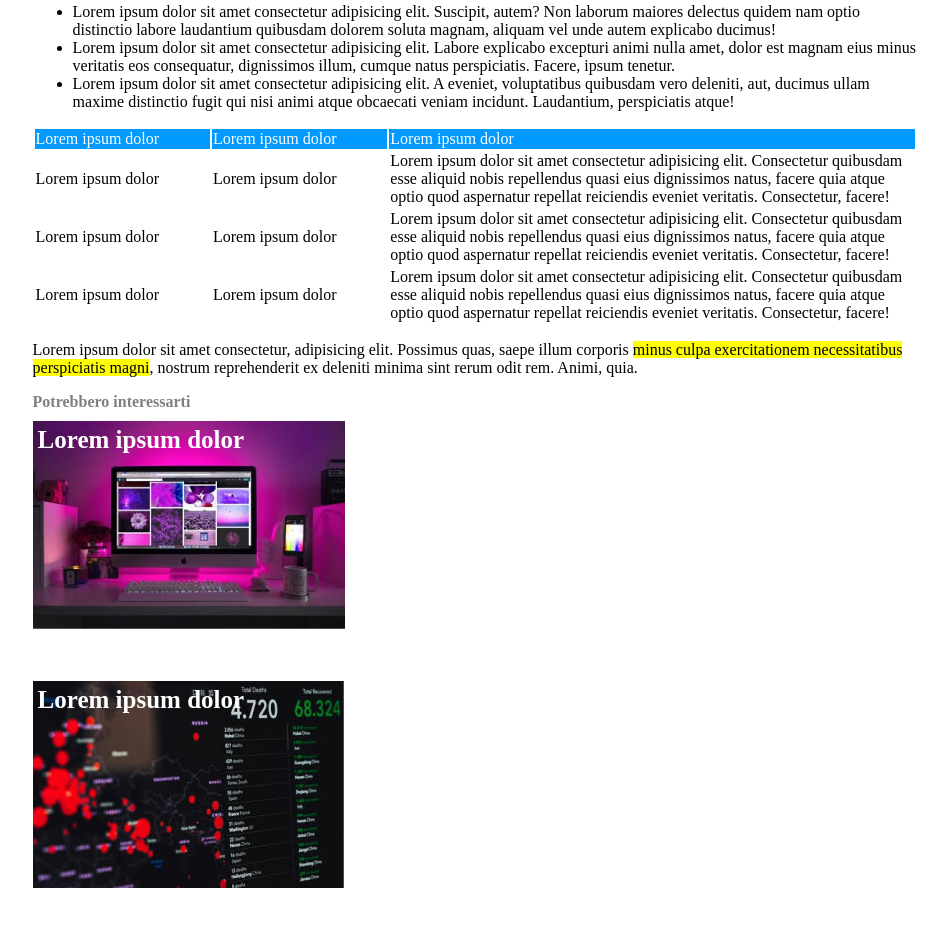
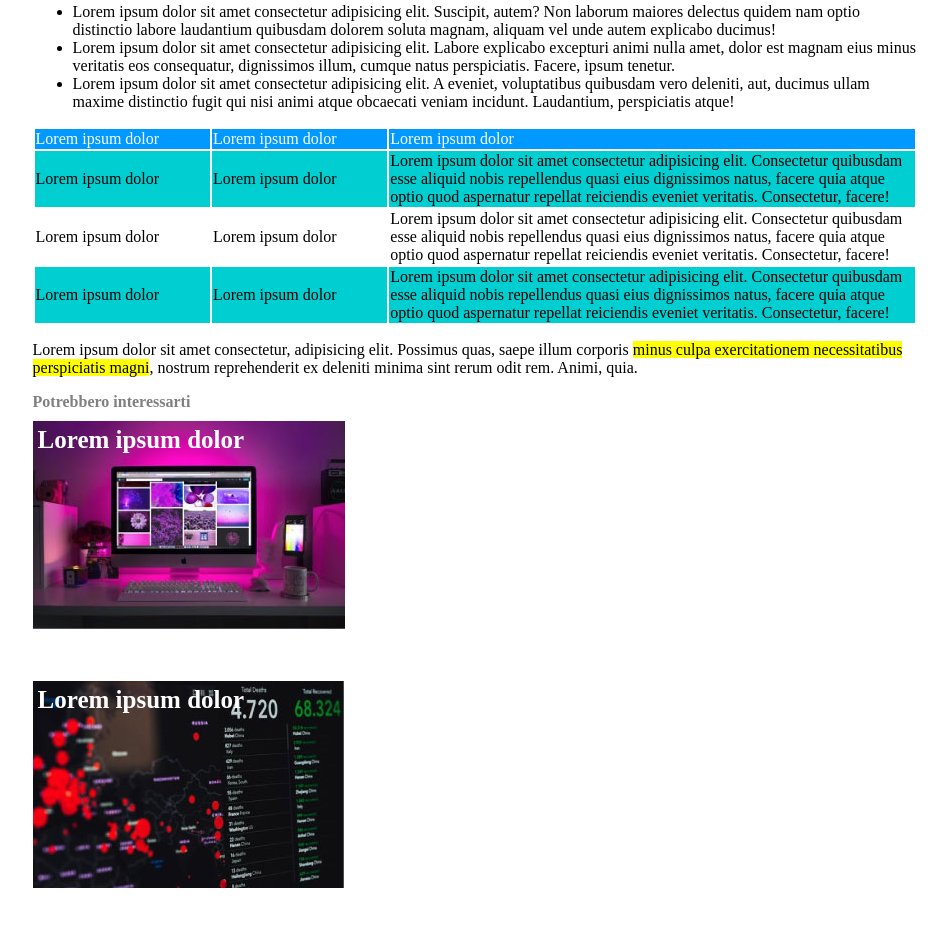
Before and after one commit to gmirizzi/html-css-booleaner, a plain HTML site: page index.html in a window 1280 px wide. Shown: the part 1067-2001 px from the top of the page, without its empty margins (165-1112 px from the left). Drawn offline with Linux system fonts and the light colour scheme.

Commit message:
righe colorate

```diff
--- a/css/stile.css
+++ b/css/stile.css
@@ -59,6 +59,10 @@ td:last-child {
     width: 60%;
 }
 
+.colorata {
+    background-color: darkturquoise;
+}
+
 section {
     color: gray;
     font-weight: bold;
--- a/index.html
+++ b/index.html
@@ -42,7 +42,7 @@
                         <td>Lorem ipsum dolor</td>
                     </tr>
                 </thead>
-                <tr>
+                <tr class="riga colorata">
                     <td>Lorem ipsum dolor</td>
                     <td>Lorem ipsum dolor</td>
                     <td>Lorem ipsum dolor sit amet consectetur adipisicing elit. Consectetur quibusdam esse aliquid nobis repellendus quasi eius dignissimos natus, facere quia atque optio quod aspernatur repellat reiciendis eveniet veritatis. Consectetur, facere!</td>
@@ -52,7 +52,7 @@
                     <td>Lorem ipsum dolor</td>
                     <td>Lorem ipsum dolor sit amet consectetur adipisicing elit. Consectetur quibusdam esse aliquid nobis repellendus quasi eius dignissimos natus, facere quia atque optio quod aspernatur repellat reiciendis eveniet veritatis. Consectetur, facere!</td>
                 </tr>
-                <tr>
+                <tr class="riga colorata">
                     <td>Lorem ipsum dolor</td>
                     <td>Lorem ipsum dolor</td>
                     <td>Lorem ipsum dolor sit amet consectetur adipisicing elit. Consectetur quibusdam esse aliquid nobis repellendus quasi eius dignissimos natus, facere quia atque optio quod aspernatur repellat reiciendis eveniet veritatis. Consectetur, facere!</td>
```
